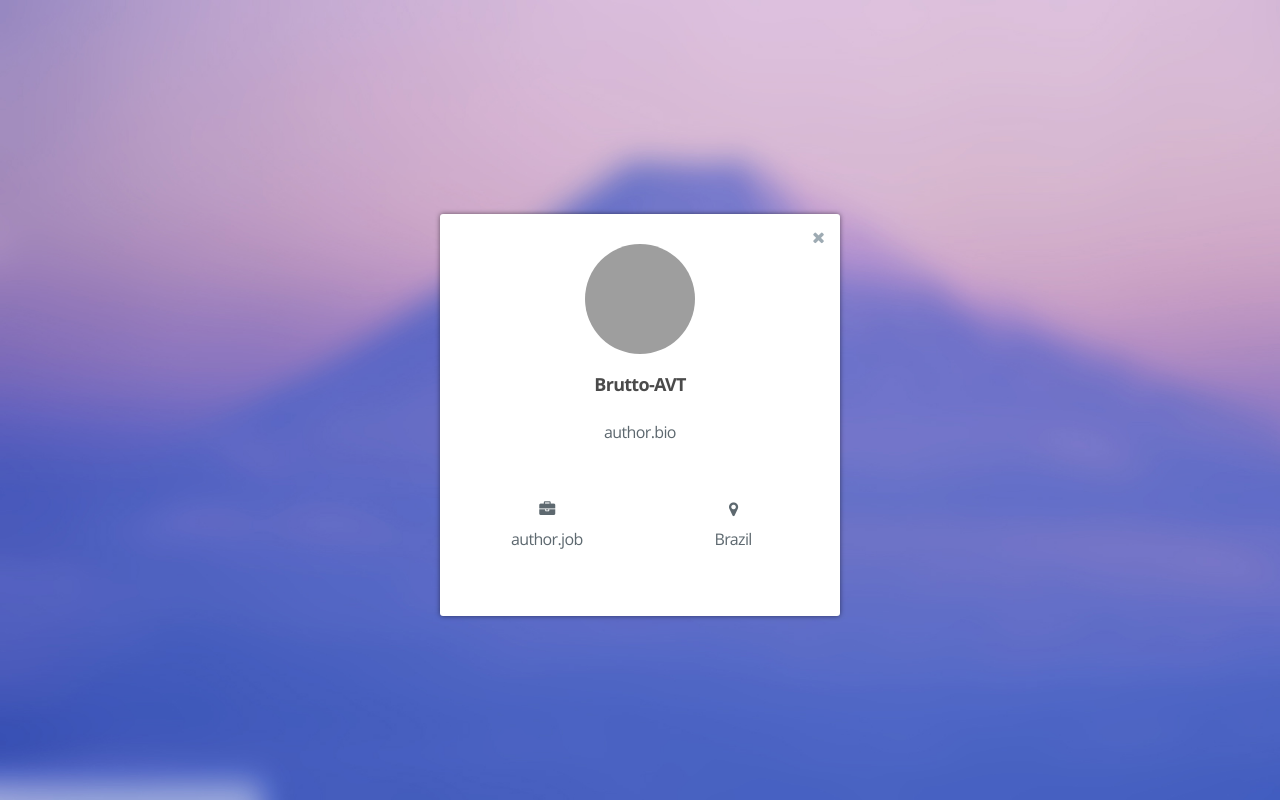
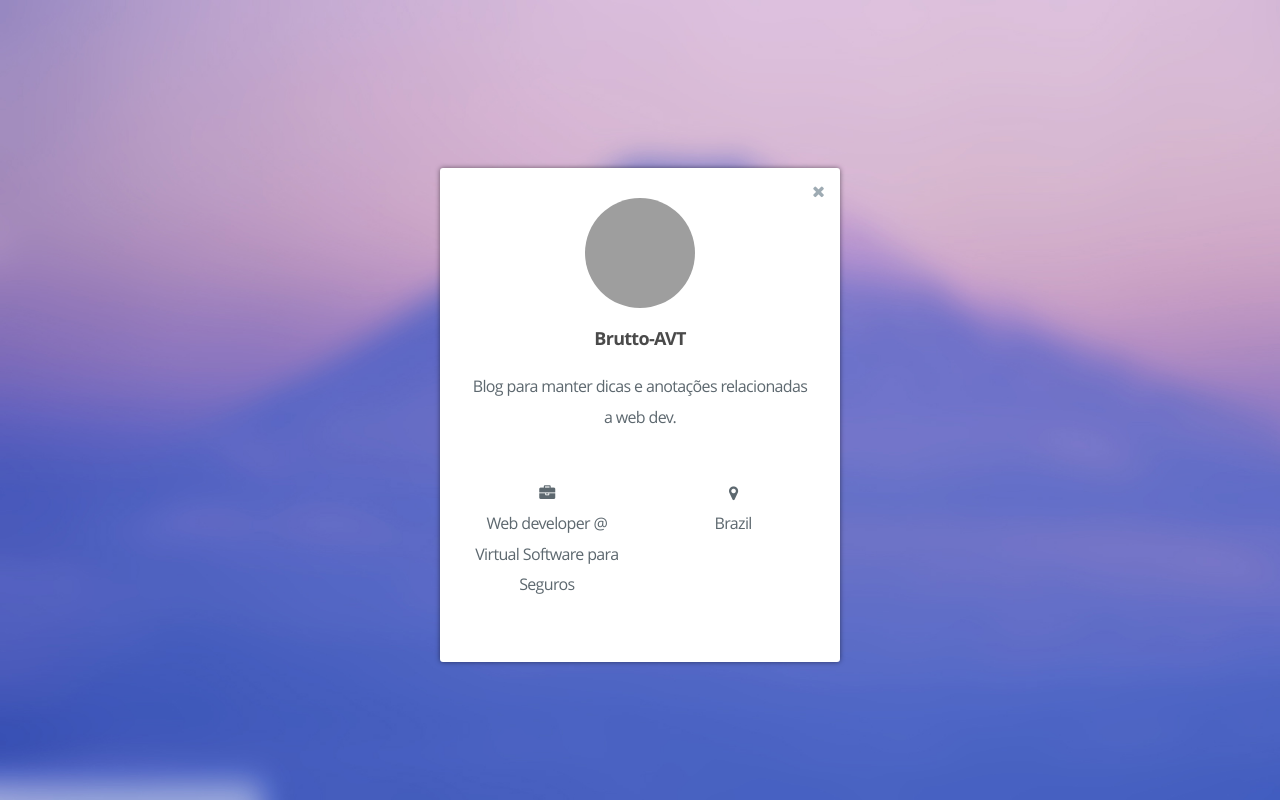
Before and after one commit to brutto-avt/brutto-avt.github.io, a plain HTML site: page index.html in a window 1280 px wide. Both pictures are taken after a click on the link "Sobre". Drawn offline with Linux system fonts and the light colour scheme; grey boxes are pictures that could not be loaded; a web font is replaced by a local one.

Commit message:
Site updated: 2016-07-04 20:44:29

```diff
--- a/index.html
+++ b/index.html
@@ -360,14 +360,14 @@
 
             <h4 id="about-card-name">Brutto-AVT</h4>
 
-            <h5 id="about-card-bio"><p>author.bio</p>
+            <h5 id="about-card-bio"><p>Blog para manter dicas e anotações relacionadas a web dev.</p>
 </h5>
 
 
             <h5 id="about-card-job">
                 <i class="fa fa-briefcase"></i>
                 <br/>
-                <p>author.job</p>
+                <p>Web developer @ Virtual Software para Seguros</p>
 
             </h5>
 
```
Also changed, not shown: 04/07/2016/Debugando-Node-via-console/index.html (+2 -2 lines), 04/07/2016/Dica-util-do-dia-Filtro-slice/index.html (+2 -2 lines), all-archives/index.html (+2 -2 lines), all-tags/index.html (+2 -2 lines), archives/2016/07/index.html (+2 -2 lines), archives/2016/index.html (+2 -2 lines), archives/index.html (+2 -2 lines), tags/angular/index.html (+2 -2 lines), tags/node/index.html (+2 -2 lines).
